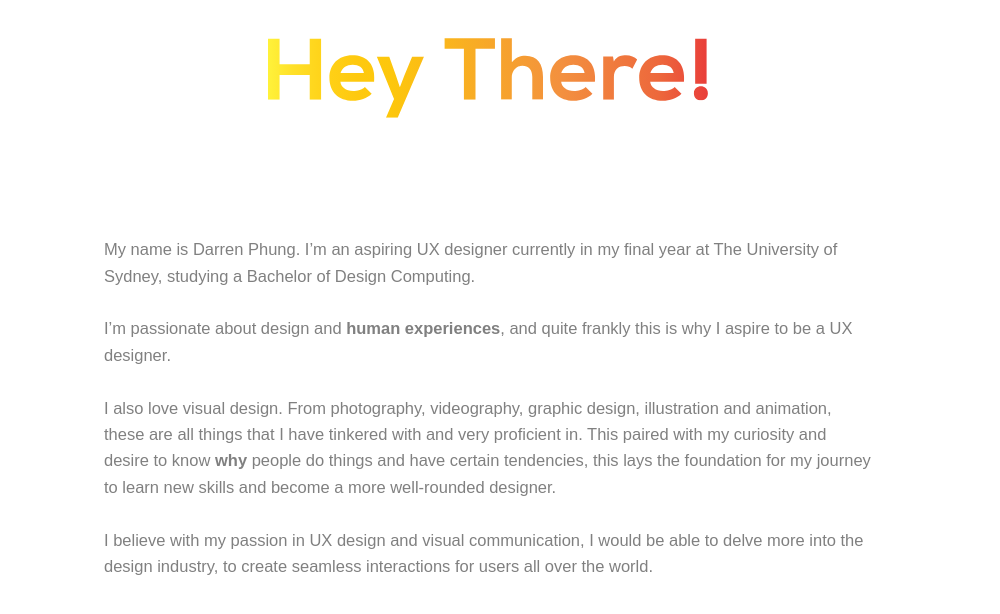
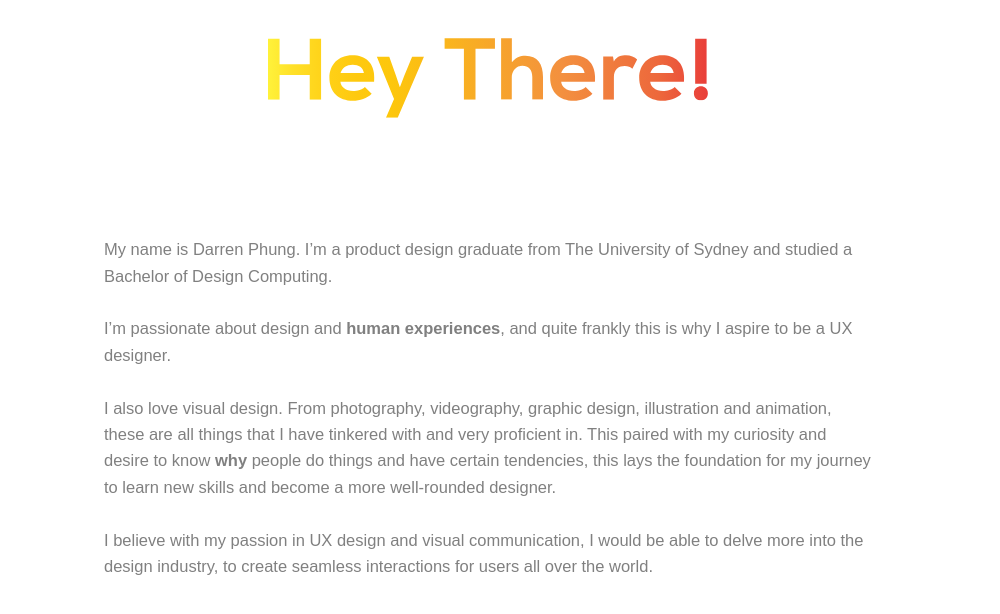
Before and after one commit to darrenphung/darrenphung.github.io, a plain HTML site: page contact.html in a window 1280 px wide. Shown: the part 122-736 px from the top of the page, without its empty margins (152-1152 px from the left). Drawn offline with nearby package versions, Linux system fonts and the light colour scheme; a web font is replaced by a local one.

Commit message:
About tab changes

```diff
--- a/contact.html
+++ b/contact.html
@@ -62,8 +62,8 @@
                     <div class="animated fadeInDown delay-2s">
                         <div class="about">
                             <p>
-                                My name is Darren Phung. I’m an aspiring UX designer currently in my final
-                                year at The University of Sydney, studying a Bachelor of Design Computing.
+                                My name is Darren Phung. I’m a product design graduate from
+                                The University of Sydney and studied a Bachelor of Design Computing.
                                 <br><br>
                                 I’m passionate about design and <b>human experiences</b>, and quite frankly this is why I aspire to be a UX designer.
                                 <br><br>
```
Also changed, not shown: index.html (+1 -1 lines).
